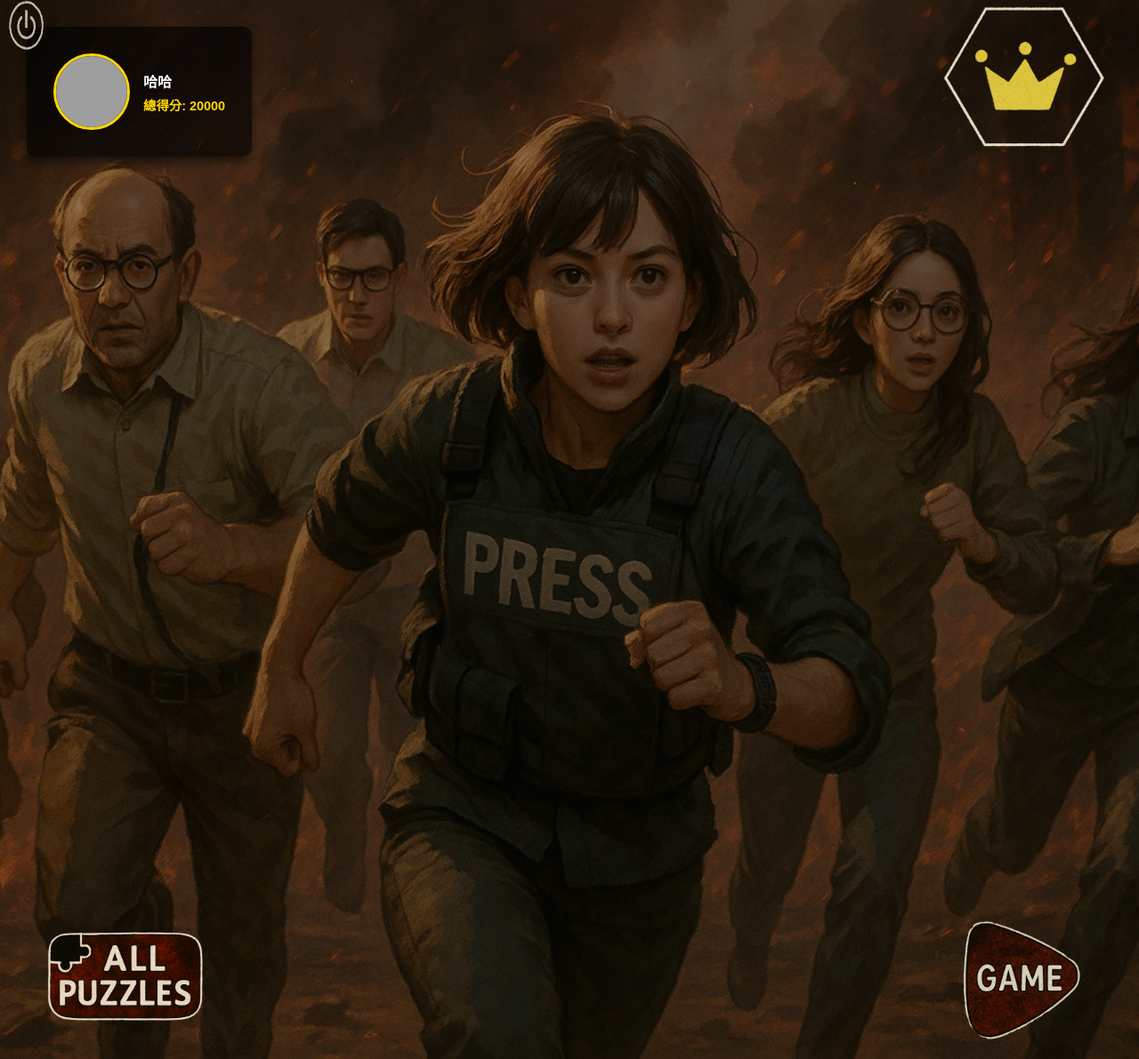
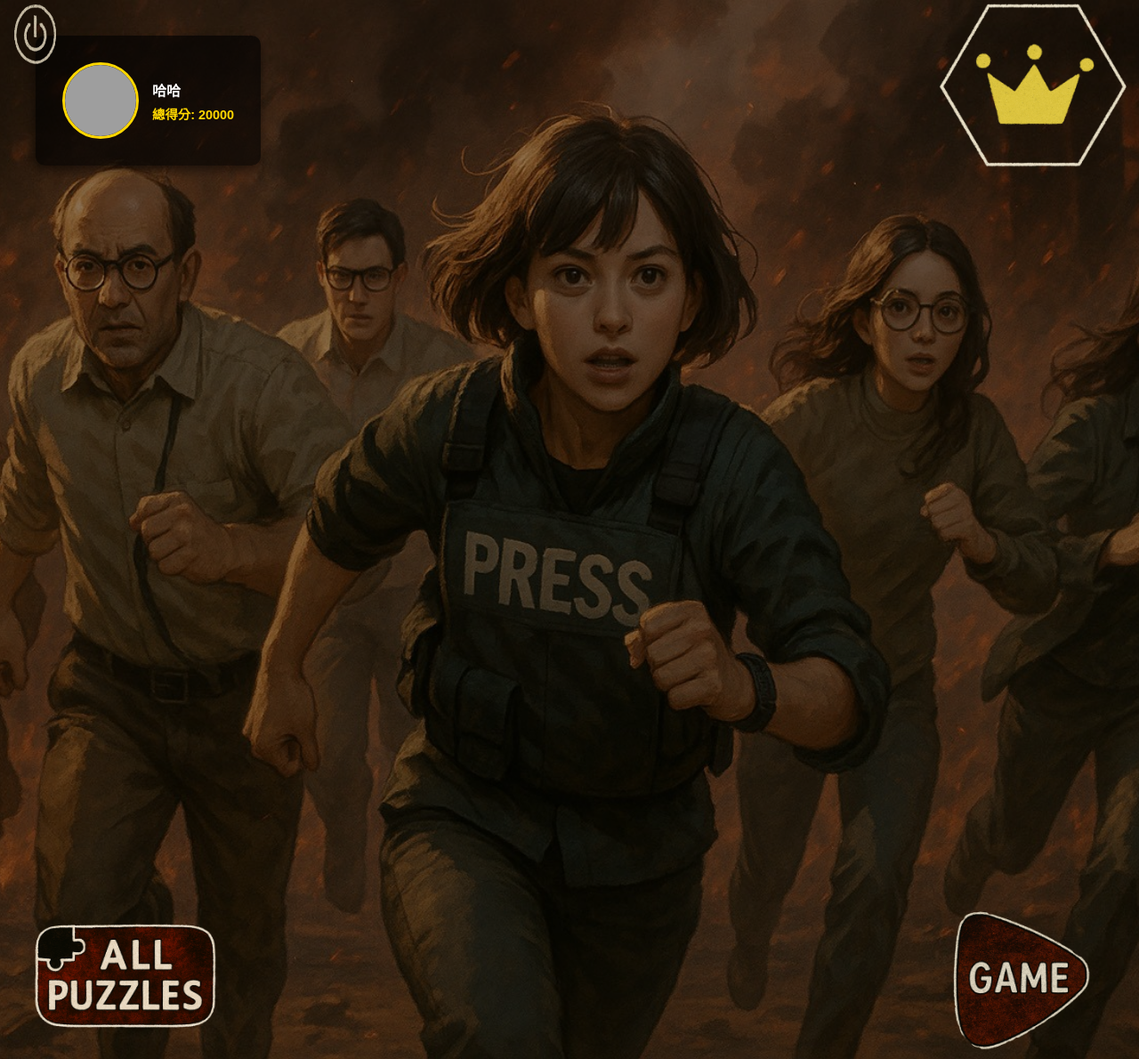
Before and after one commit to KOYUNGCHING/CITY_PUZZLE, a Flask app: page /home in a window 1280 px wide. Shown: the whole page at 89% size. Run offline with Flask 3, Linux system fonts and the light colour scheme; grey boxes are pictures that could not be loaded.

Commit message:
按鈕大小微調

```diff
--- a/static/css/home.css
+++ b/static/css/home.css
@@ -30,7 +30,7 @@ html, body {
 .header {
   position: relative;
   width: 100%;
-  padding: 30px;
+  padding: 40px;
   display: flex;
   justify-content: space-between;
   align-items: flex-start;
@@ -102,7 +102,7 @@ html, body {
   transform: translate(
     calc(-40% - 5px),
     calc(-40% - 5px)
-  ) scale(4);
+  ) scale(5);
 
   transform-origin: center;
   background: none;
@@ -117,7 +117,7 @@ html, body {
   transform: translate(
     calc(-40% - 5px),
     calc(-40% - 5px)
-  ) scale(4.5);
+  ) scale(5.5);
   opacity: 0.9;
 }
 
@@ -144,14 +144,14 @@ html, body {
   justify-content: center;
   align-items: center;
 
-  transform: scale(6);
+  transform: scale(7);
   transition: transform 0.15s ease;
 }
 
 .top-right-button:hover,
 .bottom-left-button:hover,
 .bottom-right-button:hover {
-  transform: scale(6.5);
+  transform: scale(7.5);
 }
 
 .top-right-button .button-icon,
```
